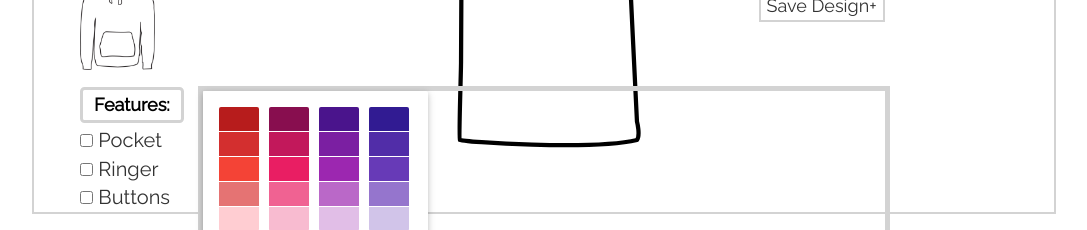
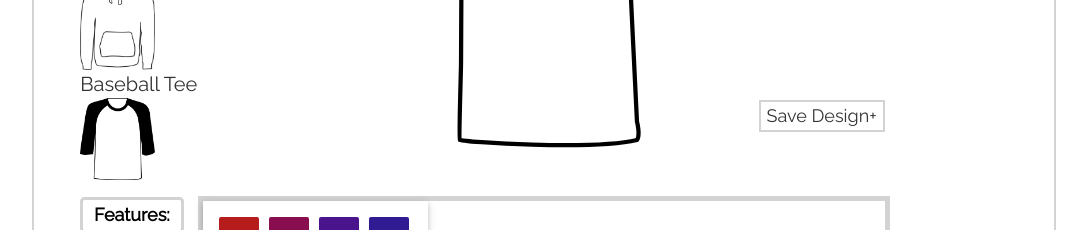
Before and after one commit to jshin1/Outfit-Lab, a React (Create React App) app: page / in a window 1280 px wide. Shown: the part 255-485 px from the top of the page, without its empty margins (96-1183 px from the left). Built offline with nearby package versions, Linux system fonts and the light colour scheme; no server answers.

Commit message:
3/4 sleeve incorportation

```diff
--- /dev/null
+++ b/src/components/BaseBallCanvas.js
@@ -0,0 +1,22 @@
+import React, { Component } from 'react';
+
+class BaseballCanvas extends Component {
+
+  render() {
+    return (
+      <div className="canvas-container" onClick={this.props.handleTargetClick}>
+      <svg className='shirtColor' fill={this.props.shirtColor} xmlns="http://www.w3.org/2000/svg" viewBox="0 0 458.13 380.91">
+        <path id="_3_4sleeve" data-name="3/4sleeve" className="shirtColor" d="M127.32,1.64S61.12,24.49,50.64,25.45c-20.95,12.38-20,32.38-34.76,123.82S1.59,254.52,1.59,254.52s11.9,3.81,17.14,4.76,31.43-2.38,40.48-3.81c0,0,10-98.58,11-110.49S73,121.65,73,121.65L68.74,265.47,64.45,368.34s48.58,6.19,62.87,5.71,69.53-4.23,123.82,0c19.52,0,31.43-7.17,31.43-7.17L276.51,137c.4,8.21,1.24,21.08,3.27,36.85,2.12,16.48,3.83,22.92,5.25,35a245.59,245.59,0,0,1,.87,47.59,76.15,76.15,0,0,0,14.23,4.41,41.59,41.59,0,0,0,5.3.83s27.14-2.86,38.1-14.29c-4.29-18.09-20.48-147.63-23.34-175.25S302.57,23.07,265.9,18.3L217.8,1.64S210.66,5,202.56,7.83,150.65,14.49,127.32,1.64Z"/>
+
+
+        <path fill={this.props.pocketColor} className="pocketColor" id="side" d="M73.5,116.88S74,64,125.89,32.59C120.17,22.11,118.6,16.41,120.34,4c-28,9.35-62.37,15.89-69.7,21.43s-18-3.51-30.44,96.35L2.5,242.51l-.91,12,17.14,4.76,40.48-3.81Z"/>
+        <path fill={this.props.pocketColor} className="pocketColor" id="side-2" d="M221.23,31a93,93,0,0,1,21.91,16.34c17.85,18,23.66,38.8,25.74,48.94Q277,152.57,285,208.83h0l.87,47.59s12.34,6.36,19.53,5.24,22.87-3.61,38.1-14.29c-8.16-53.52-24-180.19-24-180.19s-3.78-35.46-39.83-46S228,5.17,228,5.17,226.8,19.89,221.23,31Z"/>
+        <path fill={this.props.pocketColor} className="pocketColor" id="neck" d="M128.1,1.46l-8.81,2.91A53.92,53.92,0,0,0,120,14.7a47.81,47.81,0,0,0,5.61,16.59c.77,1.36,5.14,10.13,13.22,16.71,17.56,14.29,51.7,17.93,71.72-1.94C225.81,30.92,228.24,9.77,228,5.17c-.76-.54-4.8-1.12-6-1.6-2.48-1-4-2-5.39-1.94a72.67,72.67,0,0,1-1.72,9.91c-.4,1.63-2.52,10.31-6.28,16.63-6,10-18.55,18.39-32.8,19.14-13.47.71-23.18-5.64-26.33-7.77C130.83,27,128.43,5,128.1,1.46Z"/>
+      </svg>
+    </div>
+    )
+  }
+
+}
+
+export default BaseballCanvas;
--- a/src/containers/MainContainer.js
+++ b/src/containers/MainContainer.js
@@ -3,9 +3,10 @@ import Canvas from '../components/Canvas'
 import ShirtTypeContainer from './ShirtTypeContainer'
 import EditorContainer from './EditorContainer'
 import GalleryContainer from './GalleryContainer'
+
 import HoodieCanvas from '../components/HoodieCanvas'
-
 import TshirtCanvas from '../components/TshirtCanvas'
+import BaseBallCanvas from '../components/BaseBallCanvas'
 
 
 class MainContainer extends Component {
@@ -38,6 +39,7 @@ class MainContainer extends Component {
   }
 
   handleTargetClick = (e) => {
+    console.log(e.target.className.baseVal)
     this.setState({
       target: e.target.className.baseVal
     })
@@ -95,6 +97,7 @@ showRinger = () => {
     )
   }
 }
+
  showButtons = () => {
    if (this.state.features.includes('buttons')) {
      return (
@@ -149,7 +152,7 @@ showPouch = () => {
           <input type='checkbox' value='buttons'/> {'Buttons '}
         </form>
       )
-    } else if (this.state.shirtType === '34sleeve') {
+    } else if (this.state.shirtType === 'baseball') {
       return (
         <form onChange={(event) => this.setFeatures(event)}>
           <input type='checkbox' value='ringer'/> {'Ringer '}  <br />
@@ -173,8 +176,8 @@ showPouch = () => {
               target={this.state.target}
               shirtColor={this.state.shirtColor}
               pocketColor={this.state.pocketColor}
-             ringerColor={this.state.ringerColor}
               handleTargetClick={this.handleTargetClick}
+
               features={this.state.features}
               showPouch={this.showPouch}
             />
@@ -187,21 +190,36 @@ showPouch = () => {
                 pocketColor={this.state.pocketColor}
                 ringerColor={this.state.ringerColor}
                 handleTargetClick={this.handleTargetClick}
+
                 features={this.state.features}
                 showPocket={this.showPocket}
                 showRinger={this.showRinger}
                 showButtons={this.showButtons}
                 />
       )
+    } else if (this.state.shirtType === 'baseball') {
+      console.log(this.state.shirtType);
+      return (
+        <BaseBallCanvas shirtType={this.state.shirtType}
+                target={this.state.target}
+                shirtColor={this.state.shirtColor}
+                pocketColor={this.state.pocketColor}
+                ringerColor={this.state.ringerColor}
+                handleTargetClick={this.handleTargetClick}
+
+                features={this.state.features}
+
+                />
+      )
     }
   }
 
   render() {
+    console.log(this.state.shirtColor)
     return (
       <div>
         <div className="wrapper-1">
           <ShirtTypeContainer chooseShirtType={this.chooseShirtType}
-                              chooseRinger={this.chooseRinger}
                               chooseRinger={this.chooseRinger}
                               chooseFeatures={this.chooseFeatures}
                               chooseButtons={this.chooseButtons}/>
--- a/src/containers/ShirtTypeContainer.js
+++ b/src/containers/ShirtTypeContainer.js
@@ -24,6 +24,12 @@ class ShirtTypeContainer extends Component {
             <img src={ require('../hoodie_template.png') } width="75" />
            </div>
 
+           <div className='baseball'
+             onClick={() => this.props.chooseShirtType('baseball')}>
+             {'Baseball Tee'} <br />
+            <img src={ require('../baseball_template.png') } width="75" />
+           </div>
+
          </div>
 
          <h3>
```
Also changed, not shown: src/baseball_template.png (added). Lines whose indentation alone changed are shown as unchanged.
